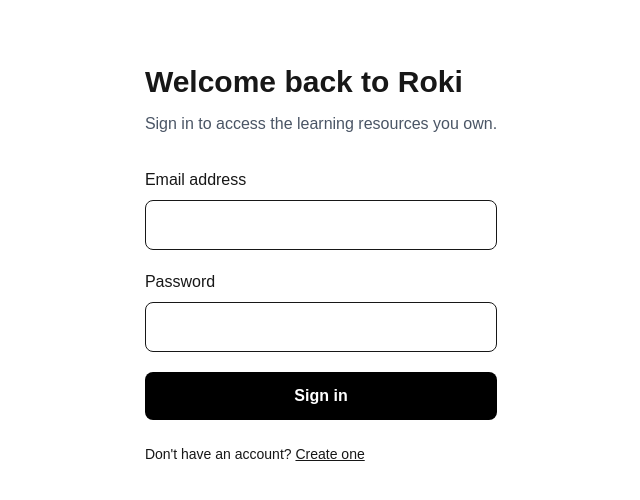
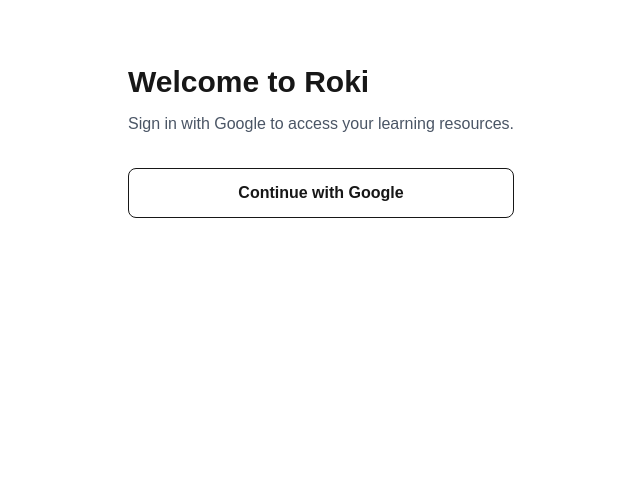
Before and after one commit to hasenmusema34-a11y/north-studio, a Next.js app: page /login in a window 1280 px wide. Shown: the top 500 px of the page, without its empty margins (319-959 px from the left). Built offline with nearby package versions, Linux system fonts and the light colour scheme.

Commit message:
Add Google sign-in

```diff
--- /dev/null
+++ b/app/auth/callback/route.ts
@@ -0,0 +1,21 @@
+
+import { NextResponse } from 'next/server'
+import { createClient } from '@/lib/supabase/server'
+
+export async function GET(request: Request) {
+  const url = new URL(request.url)
+  const code = url.searchParams.get('code')
+
+  if (code) {
+    const supabase = await createClient()
+    const { error } = await supabase.auth.exchangeCodeForSession(code)
+
+    if (!error) {
+      return NextResponse.redirect(new URL('/library', url.origin))
+    }
+  }
+
+  return NextResponse.redirect(
+    new URL('/login?error=oauth', url.origin)
+  )
+}
--- a/app/login/page.tsx
+++ b/app/login/page.tsx
@@ -2,96 +2,55 @@
 'use client'
 
 import { useState } from 'react'
-import Link from 'next/link'
 import { createClient } from '@/lib/supabase/client'
 
-
-
 export default function LoginPage() {
-  const [email, setEmail] = useState('')
-  const [password, setPassword] = useState('')
   const [message, setMessage] = useState('')
   const [loading, setLoading] = useState(false)
 
-  async function handleLogin(event: React.FormEvent<HTMLFormElement>) {
-    event.preventDefault()
+  async function handleGoogleLogin() {
     setMessage('')
     setLoading(true)
+
     const supabase = createClient()
-    const { error } = await supabase.auth.signInWithPassword({
-      email,
-      password,
+
+    const { error } = await supabase.auth.signInWithOAuth({
+      provider: 'google',
+      options: {
+        redirectTo: `${window.location.origin}/auth/callback`,
+      },
     })
-
-    setLoading(false)
 
     if (error) {
       setMessage(error.message)
-      return
+      setLoading(false)
     }
-
-    window.location.href = '/library'
   }
 
   return (
     <main className="mx-auto max-w-md px-6 py-16">
-      <h1 className="text-3xl font-bold">Welcome back to Roki</h1>
+      <h1 className="text-3xl font-bold">
+        Welcome to Roki
+      </h1>
+
       <p className="mt-3 text-gray-600">
-        Sign in to access the learning resources you own.
+        Sign in with Google to access your learning resources.
       </p>
 
-      <form onSubmit={handleLogin} className="mt-8 space-y-5">
-        <div>
-          <label htmlFor="email" className="mb-2 block font-medium">
-            Email address
-          </label>
-          <input
-            id="email"
-            type="email"
-            autoComplete="email"
-            required
-            value={email}
-            onChange={(event) => setEmail(event.target.value)}
-            className="w-full rounded-lg border px-3 py-3"
-          />
-        </div>
-
-        <div>
-          <label htmlFor="password" className="mb-2 block font-medium">
-            Password
-          </label>
-          <input
-            id="password"
-            type="password"
-            autoComplete="current-password"
-            required
-            value={password}
-            onChange={(event) => setPassword(event.target.value)}
-            className="w-full rounded-lg border px-3 py-3"
-          />
-        </div>
-
-        <button
-          type="submit"
-          disabled={loading}
-          className="w-full rounded-lg bg-black px-4 py-3 font-semibold text-white disabled:opacity-50"
-        >
-          {loading ? 'Signing in...' : 'Sign in'}
-        </button>
-      </form>
+      <button
+        type="button"
+        onClick={handleGoogleLogin}
+        disabled={loading}
+        className="mt-8 w-full rounded-lg border px-4 py-3 font-semibold disabled:opacity-50"
+      >
+        {loading ? 'Connecting to Google...' : 'Continue with Google'}
+      </button>
 
       {message && (
-        <p role="status" aria-live="polite" className="mt-5 text-sm">
+        <p role="alert" className="mt-5 text-sm text-red-600">
           {message}
         </p>
       )}
-
-      <p className="mt-6 text-sm">
-        Don't have an account?{' '}
-        <Link href="/signup" className="underline">
-          Create one
-        </Link>
-      </p>
     </main>
   )
 }
```
